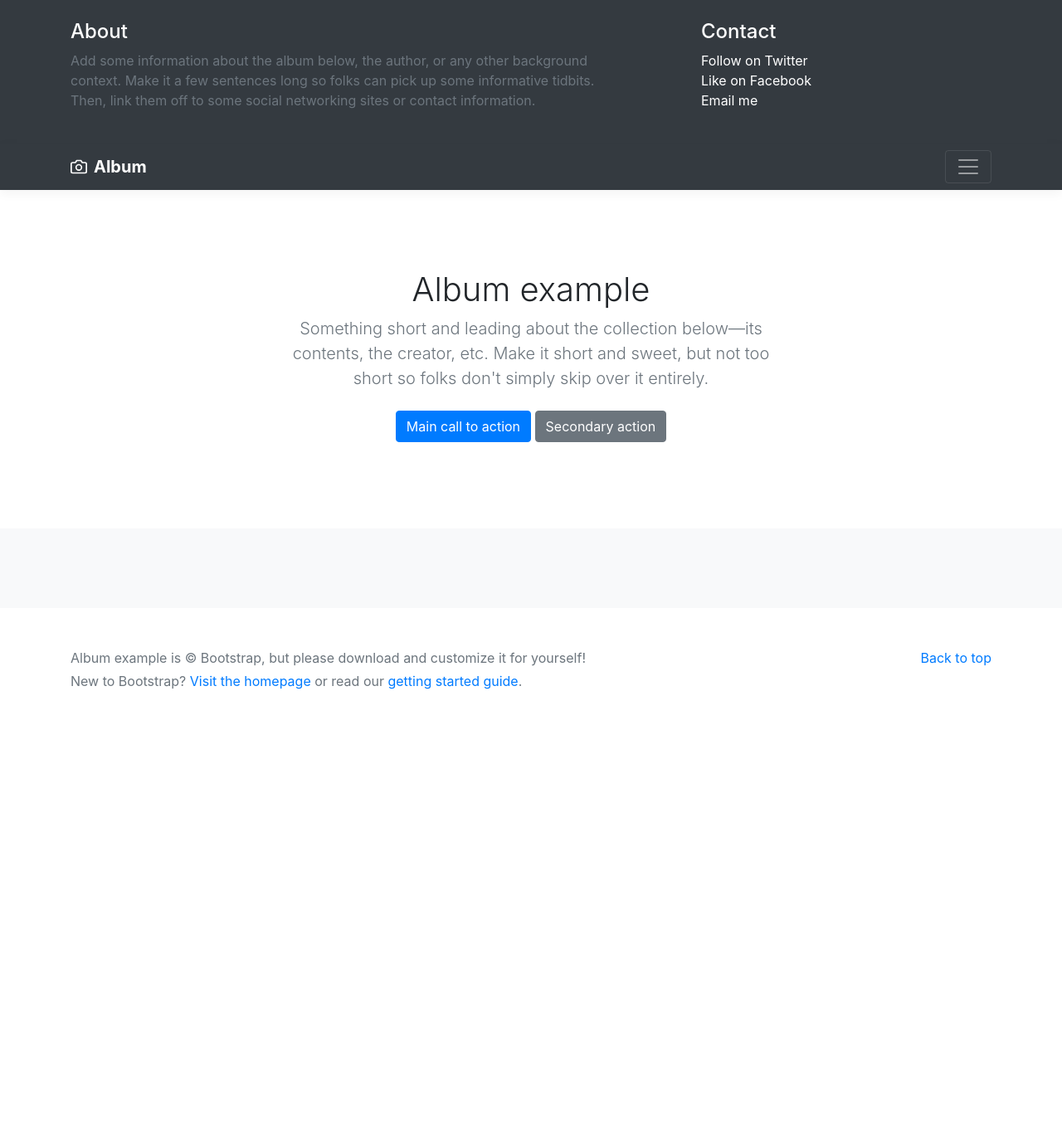
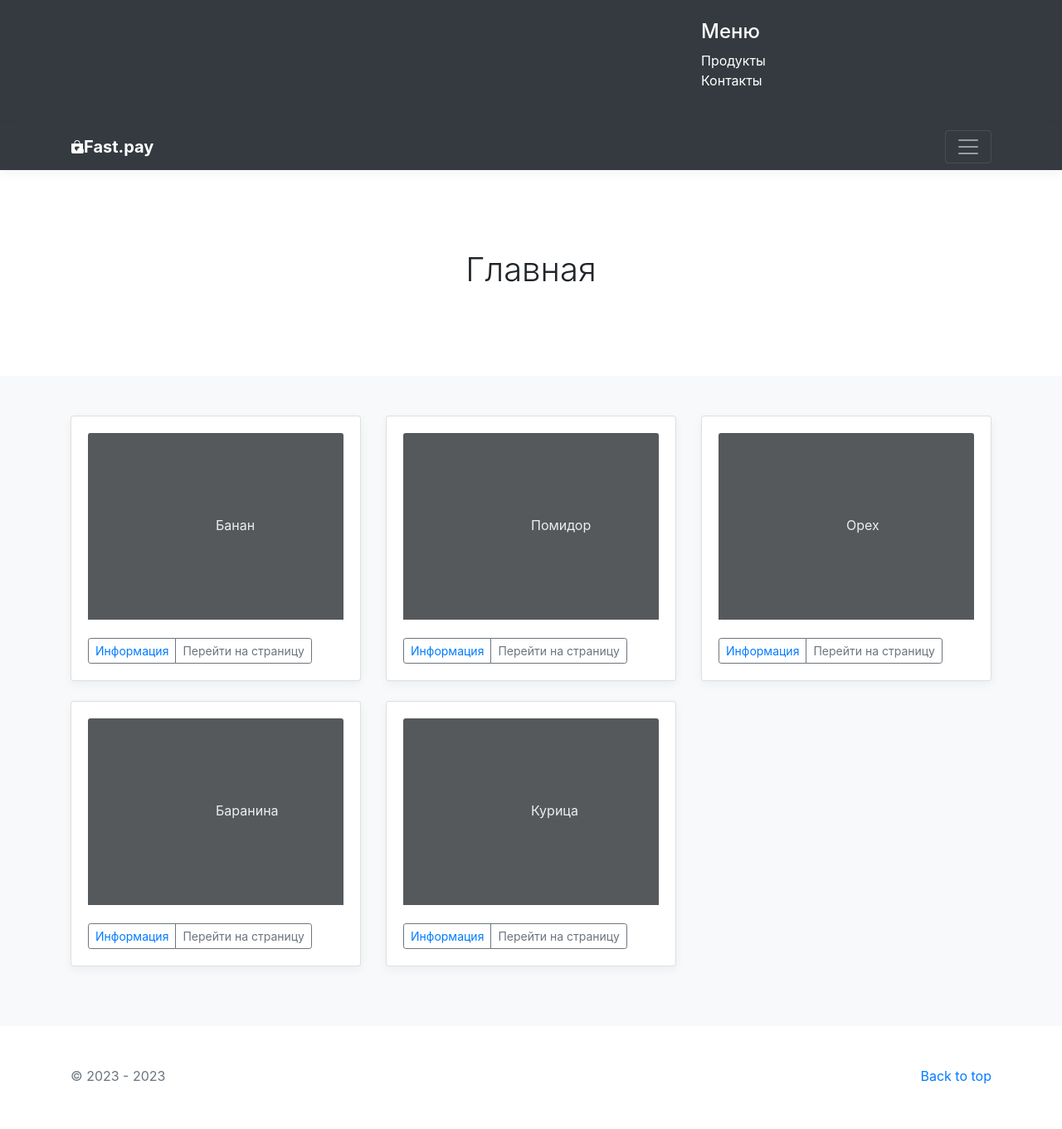
Before and after one commit to Fl1up/Django_homework_3, a Django app: page / in a window 1280 px wide, after a click that opens the changed part. Shown: the whole page at 83% size. Before the commit the page ends 831 px from the top, so only its background shows below. Run offline with Django 4.2, Linux system fonts and the light colour scheme; data comes from the database, SQL or seed files in the repository; some libraries are stand-ins or nearby versions.

Commit message:
Рабочий вариант

```diff
--- a/config/settings.py
+++ b/config/settings.py
@@ -78,7 +78,7 @@ DATABASES = {
         'NAME': "project5",
         "USER": "postgres",
         "HOST": "127.0.0.1",
-        "PASSWORD": '123',
+        "PASSWORD": "123",
         'PORT': 5432
     }
 }
--- a/main/Product/admin.py
+++ b/main/Product/admin.py
@@ -1,5 +1,6 @@
 from django.contrib import admin
 from main.Product.models import Products, Category
+from django import forms
 
 
 @admin.register(Products)
--- a/main/Product/models.py
+++ b/main/Product/models.py
@@ -21,7 +21,7 @@ class Category(models.Model):
 class Products(models.Model):
     name = models.CharField(max_length=100, verbose_name="Название")
     description = models.TextField(max_length=100, verbose_name="Описание", **NULLABLE)
-    imag = models.ImageField(upload_to="products/", verbose_name="Фото", **NULLABLE)
+    imag = models.ImageField(upload_to='media/', verbose_name="Фото", **NULLABLE)
     #category = models.CharField(max_length=100, verbose_name="Категория")
     category = models.ForeignKey(Category, on_delete=models.CASCADE, verbose_name="Категория")
     purchase_price = models.IntegerField(default=0, verbose_name="Цена за покупку")
--- a/main/Product/templates/main/base.html
+++ b/main/Product/templates/main/base.html
@@ -9,7 +9,7 @@
     <meta name="author" content="">
     <link rel="icon" href="/docs/4.0/assets/img/favicons/favicon.ico">
 
-    <title>Album example for Bootstrap</title>
+    <title>{{ title }}</title>
 
     <link rel="canonical" href="https://getbootstrap.com/docs/4.0/examples/album/">
 
@@ -28,31 +28,21 @@
         <div class="container">
             <div class="row">
                 <div class="col-sm-8 col-md-7 py-4">
-                    <h4 class="text-white">About</h4>
-                    <p class="text-muted">Add some information about the album below, the author, or any other
-                        background context. Make it a few sentences long so folks can pick up some informative tidbits.
-                        Then, link them off to some social networking sites or contact information.</p>
+
                 </div>
-                <div class="col-sm-4 offset-md-1 py-4">
-                    <h4 class="text-white">Contact</h4>
-                    <ul class="list-unstyled">
-                        <li><a href="#" class="text-white">Follow on Twitter</a></li>
-                        <li><a href="#" class="text-white">Like on Facebook</a></li>
-                        <li><a href="#" class="text-white">Email me</a></li>
-                    </ul>
-                </div>
+                {% include "main/include/inc_main_manu.html" %}
             </div>
         </div>
     </div>
     <div class="navbar navbar-dark bg-dark box-shadow">
         <div class="container d-flex justify-content-between">
             <a href="#" class="navbar-brand d-flex align-items-center">
-                <svg xmlns="http://www.w3.org/2000/svg" width="20" height="20" viewBox="0 0 24 24" fill="none"
-                     stroke="currentColor" stroke-width="2" stroke-linecap="round" stroke-linejoin="round" class="mr-2">
-                    <path d="M23 19a2 2 0 0 1-2 2H3a2 2 0 0 1-2-2V8a2 2 0 0 1 2-2h4l2-3h6l2 3h4a2 2 0 0 1 2 2z"></path>
-                    <circle cx="12" cy="13" r="4"></circle>
+                <svg xmlns="http://www.w3.org/2000/svg" width="16" height="16" fill="currentColor"
+                     class="bi bi-bag-heart-fill" viewBox="0 0 16 16">
+                    <path d="M11.5 4v-.5a3.5 3.5 0 1 0-7 0V4H1v10a2 2 0 0 0 2 2h10a2 2 0 0 0 2-2V4h-3.5ZM8 1a2.5 2.5 0 0 1 2.5 2.5V4h-5v-.5A2.5 2.5 0 0 1 8 1Zm0 6.993c1.664-1.711 5.825 1.283 0 5.132-5.825-3.85-1.664-6.843 0-5.132Z"/>
+                <circle cx="12" cy="13" r="4"></circle>
                 </svg>
-                <strong>Album</strong>
+                <strong>Fast.pay</strong>
             </a>
             <button class="navbar-toggler" type="button" data-toggle="collapse" data-target="#navbarHeader"
                     aria-controls="navbarHeader" aria-expanded="false" aria-label="Toggle navigation">
@@ -66,13 +56,7 @@
 
     <section class="jumbotron text-center">
         <div class="container">
-            <h1 class="jumbotron-heading">Album example</h1>
-            <p class="lead text-muted">Something short and leading about the collection below—its contents, the creator,
-                etc. Make it short and sweet, but not too short so folks don't simply skip over it entirely.</p>
-            <p>
-                <a href="#" class="btn btn-primary my-2">Main call to action</a>
-                <a href="#" class="btn btn-secondary my-2">Secondary action</a>
-            </p>
+            <h1 class="jumbotron-heading">{{ title }}</h1>
         </div>
     </section>
 
@@ -80,26 +64,9 @@
         <div class="container">
 
             <div class="row">
-                    {% for object in objectl_list %}
-                    <div class="col-md-4">
-                        <div class="card mb-4 box-shadow">
-                            <img class="card-img-top"
-                                 data-src="holder.js/100px225?theme=thumb&bg=55595c&fg=eceeef&text=Thumbnail"
-                                 alt="Card image cap">
-                            <div class="card-body">
-                                <p class="card-text">This is a wider card with supporting text below as a natural
-                                    lead-in to additional content. This content is a little bit longer.</p>
-                                <div class="d-flex justify-content-between align-items-center">
-                                    <div class="btn-group">
-                                        <button type="button" class="btn btn-sm btn-outline-secondary">View</button>
-                                        <button type="button" class="btn btn-sm btn-outline-secondary">Edit</button>
-                                    </div>
-                                    <small class="text-muted">9 mins</small>
-                                </div>
-                            </div>
-                        </div>
-                    </div>
-                {% endfor %}
+                {% block content %}
+
+                {% endblock %}
             </div>
         </div>
     </div>
@@ -111,9 +78,7 @@
         <p class="float-right">
             <a href="#">Back to top</a>
         </p>
-        <p>Album example is &copy; Bootstrap, but please download and customize it for yourself!</p>
-        <p>New to Bootstrap? <a href="../../">Visit the homepage</a> or read our <a href="../../getting-started/">getting
-            started guide</a>.</p>
+        <p>&copy; 2023 - {% now 'Y' %}</p>
     </div>
 </footer>
 
--- /dev/null
+++ b/main/Product/templates/main/include/inc_main_manu.html
@@ -0,0 +1,7 @@
+<div class="col-sm-4 offset-md-1 py-4">
+    <h4 class="text-white">Меню</h4>
+    <ul class="list-unstyled">
+        <li><a href="{% url 'main:product' %}" class="text-white">Продукты</a></li>
+        <li><a href="{% url 'main:contact' %}" class="text-white">Контакты</a></li>
+    </ul>
+</div>
--- /dev/null
+++ b/main/Product/templates/main/product.html
@@ -0,0 +1,28 @@
+{% extends 'main/base.html' %}
+{% block content %}
+    {% for product in product %}
+        <div class="col-md-4">
+            <div class="card mb-4 box-shadow">
+                <div class="card-body">
+                    <svg class="bd-placeholder-img card-img-top" width="50%" height="225">
+
+                    <rect width="1000%" height="100%" fill="#55595c"/>
+                    <text x="50%" y="50%" fill="#eceeef" dy=".3em">{{ product.name|title }}</text>
+                    <p class="card-text"></p>
+                    <div class="d-flex justify-content-between align-items-center">
+                        <div class="btn-group">
+
+                            <button type="button" class="btn btn-sm btn-outline-secondary"><a
+                                    href="{% url 'main:catalog' %}" class="text-black">Информация</a></
+                            >
+
+                            <button type="button" class="btn btn-sm btn-outline-secondary" href="">Перейти на страницу</
+                            </button>
+
+                        </div>
+                    </div>
+                </div>
+            </div>
+        </div>
+    {% endfor %}
+{% endblock %}
--- a/main/Product/urls.py
+++ b/main/Product/urls.py
@@ -1,9 +1,13 @@
+
 from django.urls import path
 
-from main.Product.views import contacts
+from main.Product.apps import ProductConfig
+from main.Product.views import product, contact, catalog
 
-app_name = 'contact'
+app_name = ProductConfig.name
 
 urlpatterns = [
-     path("", contacts)
+    path("", product, name='product'),
+    path("contact/", contact, name='contact'),
+    path("catalog/", catalog, name='catalog'),
  ]
--- a/main/Product/views.py
+++ b/main/Product/views.py
@@ -1,19 +1,28 @@
+
 from django.shortcuts import render
 from main.Product.models import Products
 
 
-def contacts(request):
+def product(request):
     product_list = Products.objects.all()
     context = {
-        'product': product_list
+        'product': product_list,
+        "title": "Главная",
     }
-    return render(request, "main/base.html", context)
+    return render(request, "main/product.html", context)
 
-# def contacts(request):
-#     if request.method == "POST":
-#         firstname = request.POST.get("firstName")
-#         lastname = request.POST.get("lastName")
-#         username = request.POST.get("username")
-#         email = request.POST.get("email")
-#         print(f"{firstname}, {lastname}:{username},{email}")
-#     return render(request, "main/base.html")
+
+def contact(request):
+    context = {
+        "title": "Контакты",
+    }
+    return render(request, "main/contact.html", context)
+
+
+def catalog(request):
+    product_list = Products.objects.all()
+    context = {
+        'product': product_list,
+        "title": "Главная",
+    }
+    return render(request, "main/catalog.html", context)
--- a/product.json
+++ b/product.json
@@ -3,7 +3,7 @@
     "model": "Product.category",
     "pk": 1,
     "fields": {
-      "name": "фрукты",
+      "name": "рукты",
       "description": "свежие"
     }
   },
```
Also changed, not shown: main/Product/templates/main/Product.html (deleted, +0 -10 lines), main/Product/templates/main/catalog.html (added, +24 -0 lines), main/Product/templates/main/contact.html (added, +26 -0 lines), media/banana.png (added), media/chicken.png (added), media/meat.png (added), media/mutton.png (added), media/nut.png (added), media/tomato.png (added).
